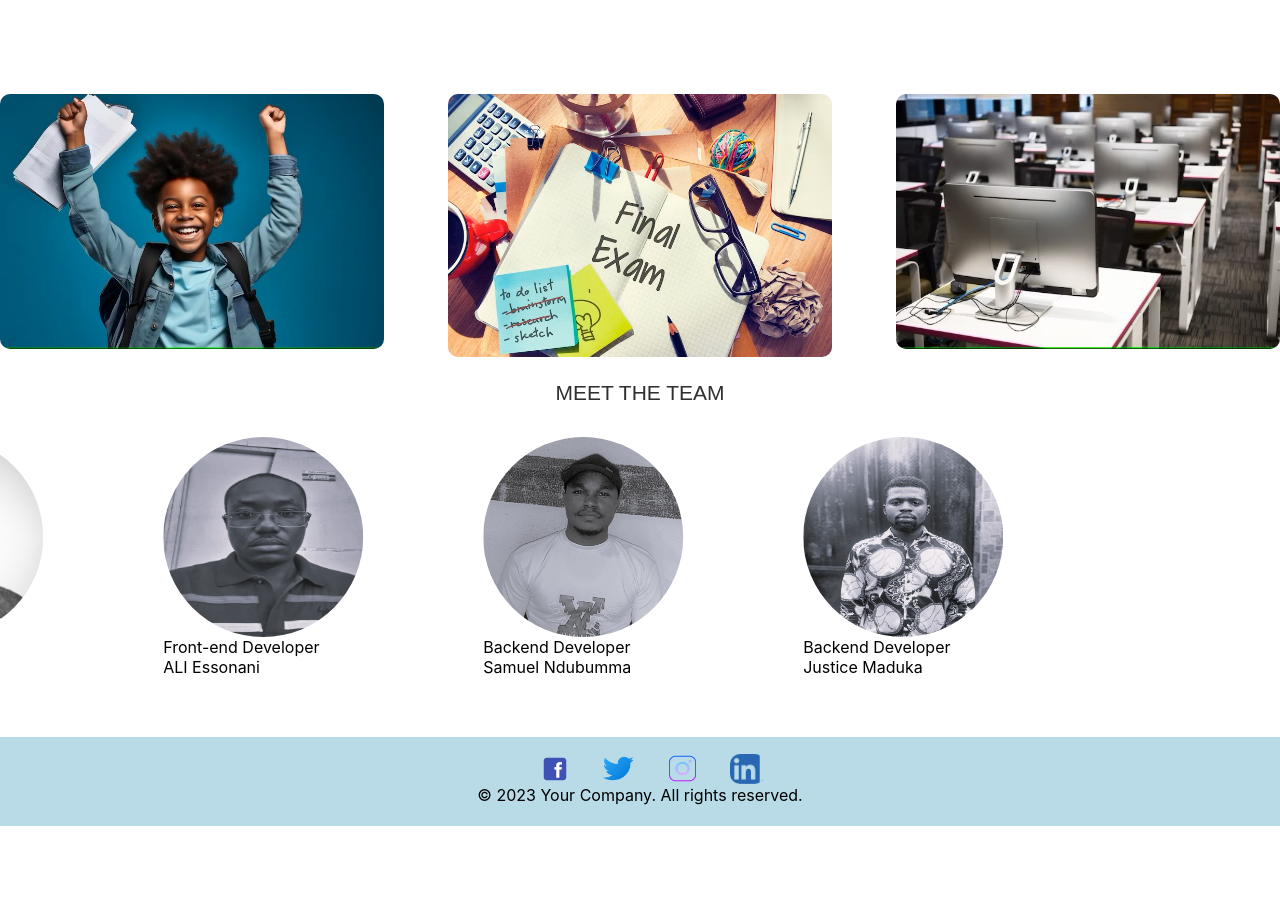
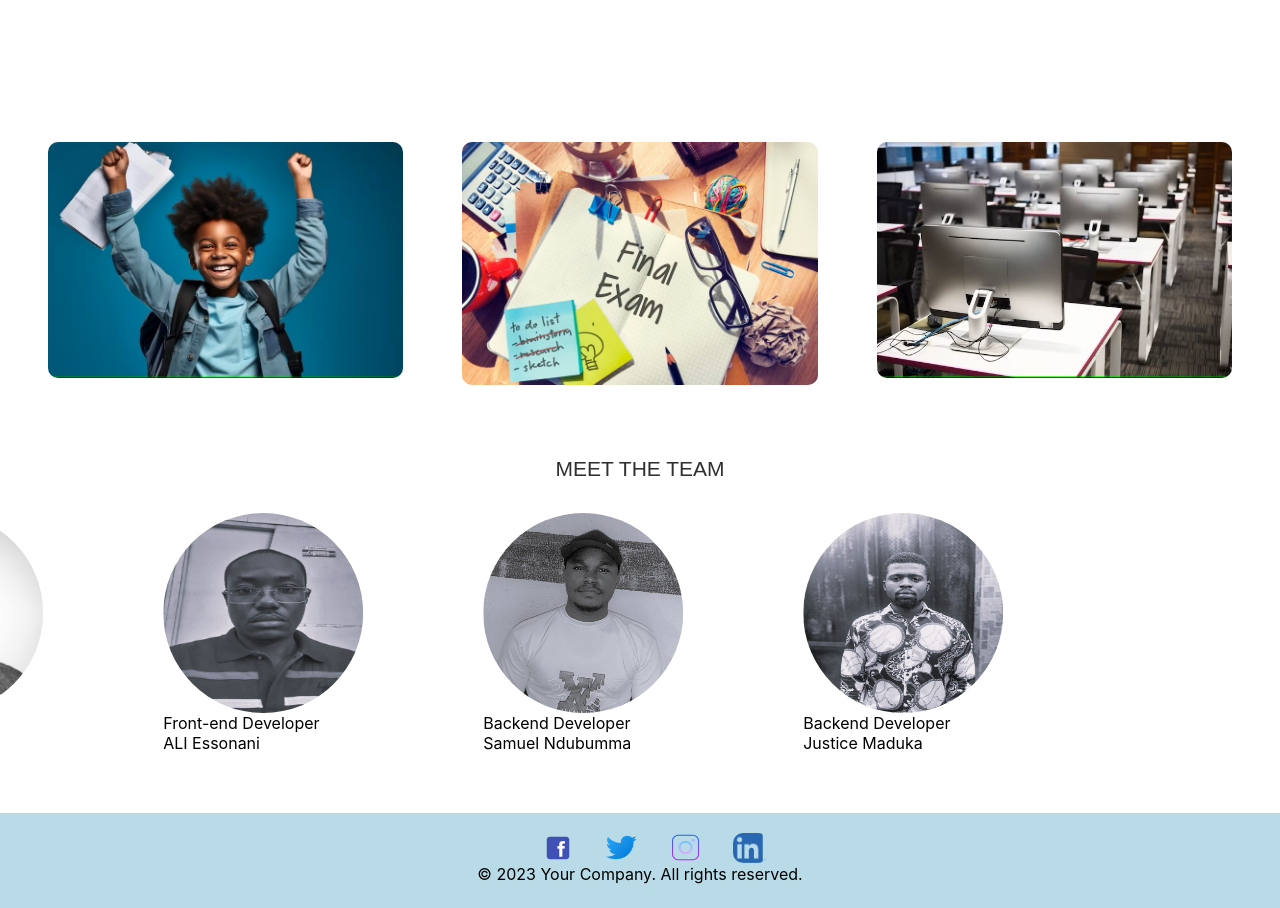
Before and after one commit to zinando/EduQuest, a React (Vite) app in the folder Frontend/: page / in a window 1280 px wide. Shown: the part 1827-2735 px from the top of the page. Before the commit the page ends 2653 px from the top, so only its background shows below. Built offline with nearby package versions, Linux system fonts and the light colour scheme.

Commit message:
Update Landing.jsx

```diff
--- a/Frontend/LandingPage/Landing.jsx
+++ b/Frontend/LandingPage/Landing.jsx
@@ -234,7 +234,7 @@ export default function Landing() {
           </div>
         </div>
       </div>
-      <div className="image-gallery">
+      <div className="image-gallery p-5 ">
         <div className="image-card">
             <img src="./images/celebration.jpg" alt="celebration"/>
             <div className="image-overlay">
@@ -276,7 +276,7 @@ export default function Landing() {
             </div>
 
       <footer
-        style={{ backgroundColor: "#b8dbe7", textAlign: "center", padding: 5,}}
+        style={{ backgroundColor: "#b8dbe7", textAlign: "center", padding: 8,}}
       >
         <div className="social-icons" style={{ display: "flex", alignItems:"center"}}>
           <a href="https://www.facebook.com/yourpage">
```
